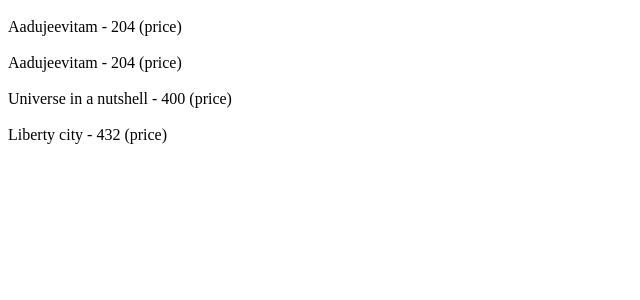
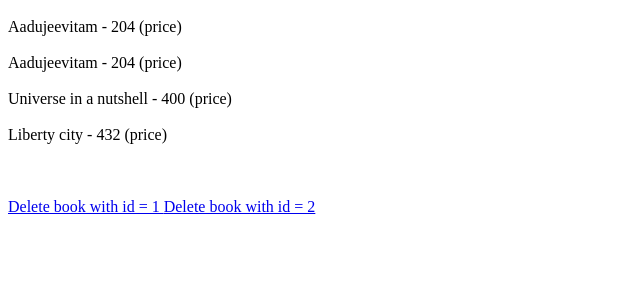
Before and after one commit to yadhukrishnx/django-crud1, a Django app: page / in a window 1280 px wide. Shown: the part 241-541 px from the top of the page, without its empty margins (0-640 px from the left). Run offline with Django 5.2, Linux system fonts and the light colour scheme; data comes from the database, SQL or seed files in the repository; both versions use the stored data as it was after the commit.

Commit message:
Delete : Delete book with id

```diff
--- a/newapp/urls.py
+++ b/newapp/urls.py
@@ -5,4 +5,6 @@ urlpatterns = [
     path("",views.createbook),
     path("detailedview/<int:book_id>/",views.detailedview),
     path("updatebook/<int:book_id>/",views.updatebook),
+
+    path("deletebook/<int:book_id>/",views.deletebook),
 ]
--- a/newapp/views.py
+++ b/newapp/views.py
@@ -34,3 +34,15 @@ def updatebook(request,book_id):
         return redirect('/')
 
     return render(request,'updatebook.html',{'book':book})
+
+
+def deletebook(request,book_id):
+
+    book=Book.objects.get(id=book_id)
+
+    if request.method=='POST':
+
+        book.delete()
+
+        return redirect('/')
+    return render(request,'deletebook.html',{'book':book})
--- a/templates/index.html
+++ b/templates/index.html
@@ -24,5 +24,10 @@
     {{ book.title }} -
     {{ book.price }} (price) <br><br>
     {% endfor %}
+
+    <br><br>
+    <a href="deletebook/1">Delete book with id = 1 </a>
+    <a href="deletebook/2">Delete book with id = 2 </a>
+
 </body>
 </html>
```
Also changed, not shown: templates/deletebook.html (added, +20 -0 lines), db.sqlite3.
